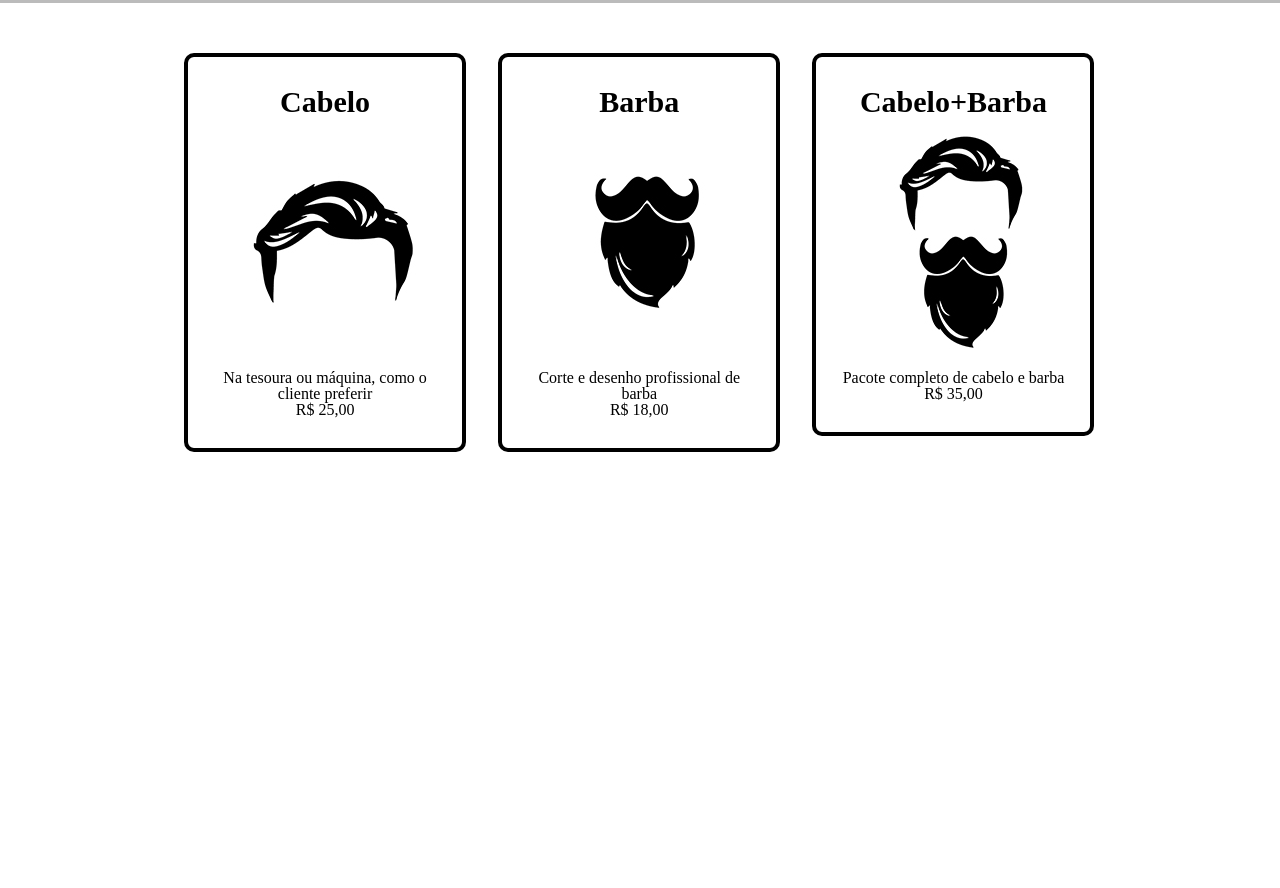
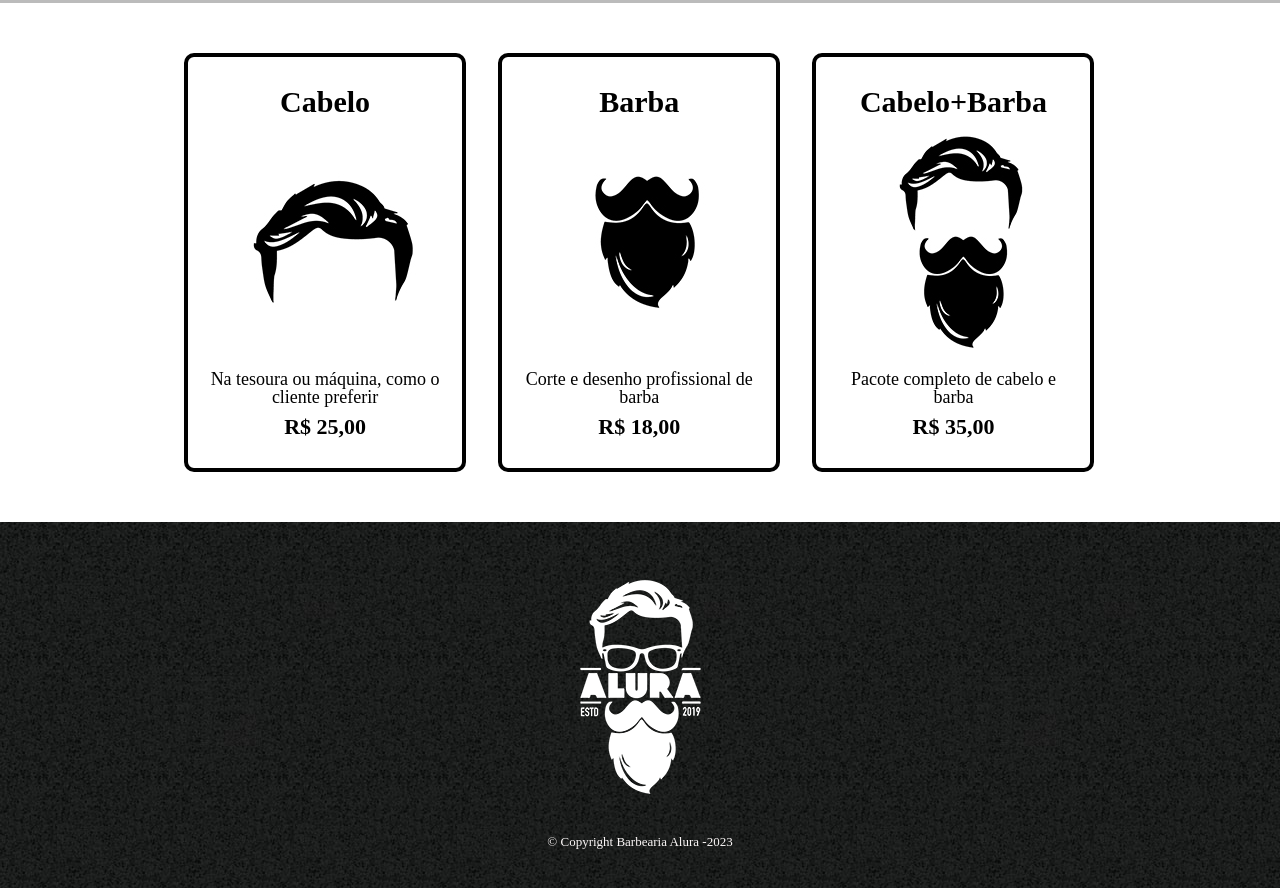
Before and after one commit to YonkouDLord/HTML, a plain HTML site: page produtos.html in a window 1280 px wide. Shown: the part 290-1178 px from the top of the page. Before the commit the page ends 800 px from the top, so only its background shows below. Drawn offline with Linux system fonts and the light colour scheme.

Commit message:
Update produtos.html

```diff
--- a/produtos.html
+++ b/produtos.html
@@ -27,22 +27,27 @@
             <ul class="produtos">
                 <li><h2>Cabelo</h2>
                 <img src="cabelo.jpg">
-                <p>Na tesoura ou máquina, como o cliente preferir</p>
-                <p>R$ 25,00</p>
+                <p class="produto-descricao">Na tesoura ou máquina, como o cliente preferir</p>
+                <p class="produto-preco">R$ 25,00</p>
                 </li>
 
                 <li><h2>Barba</h2>
                     <img src="barba.jpg">
-                    <p>Corte e desenho profissional de barba</p>
-                    <p>R$ 18,00</p>
+                    <p class="produto-descricao">Corte e desenho profissional de barba</p>
+                    <p class="produto-preco">R$ 18,00</p>
                     </li>
 
                 <li><h2>Cabelo+Barba</h2>
                     <img src="cabelo+barba.jpg">
-                    <p>Pacote completo de cabelo e barba</p>
-                    <p>R$ 35,00</p>
+                    <p class="produto-descricao">Pacote completo de cabelo e barba</p>
+                    <p class="produto-preco">R$ 35,00</p>
                 </li>
             </ul>
         </main>
+
+        <footer>
+            <img src="logo-branco.png">
+            <p class="copyright">&copy; Copyright Barbearia Alura -2023</p>
+        </footer>
     </body>
 </html>
```
